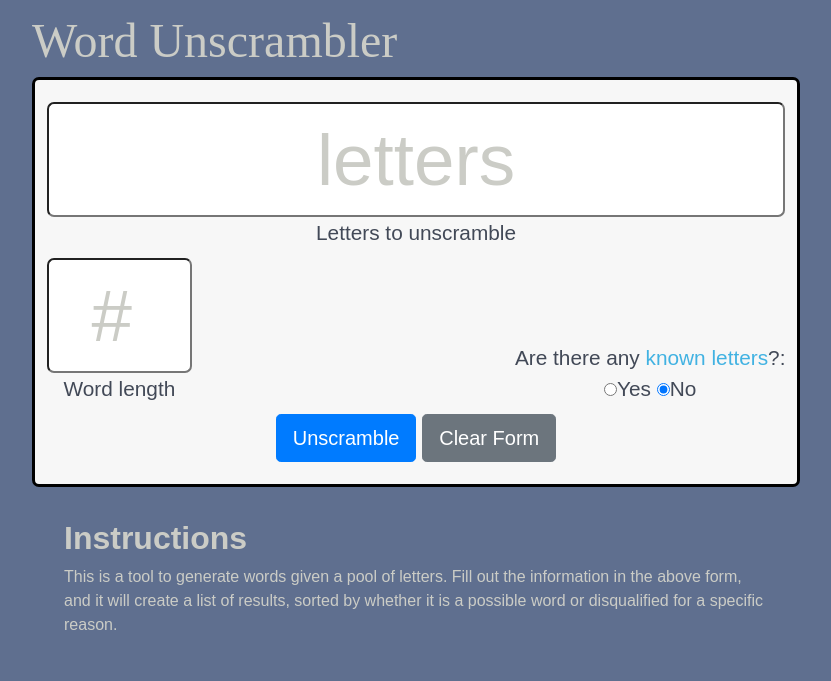
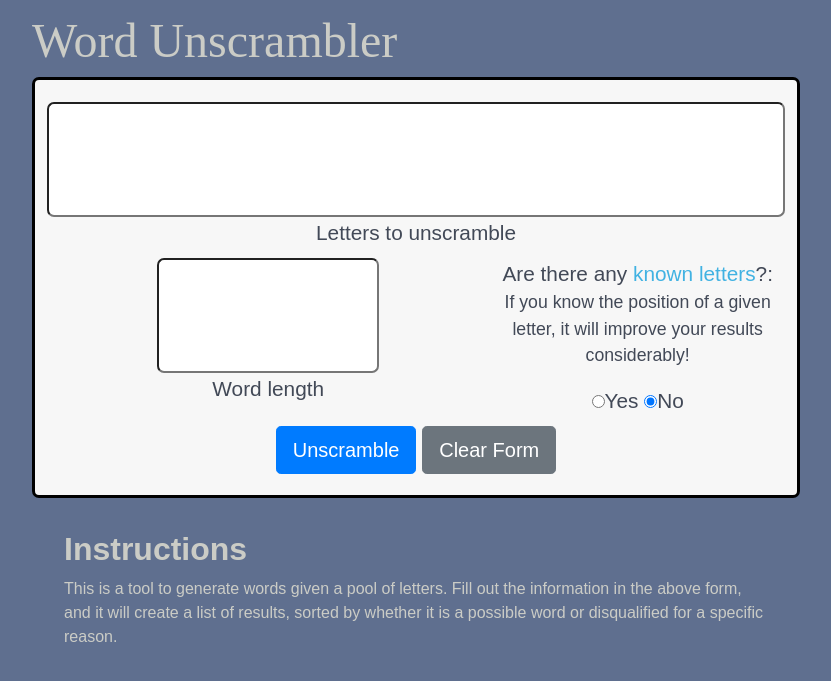
Before and after one commit to Sheyin/word-unscrambler, a Flask app: page / in a window 1280 px wide. Shown: the top 681 px of the page, without its empty margins (224-1055 px from the left). Run offline with Flask 2, Linux system fonts and the light colour scheme; some libraries are stand-ins or nearby versions; some web fonts are replaced.

Commit message:
Adjusted known entry boxes

```diff
--- a/static/styles.css
+++ b/static/styles.css
@@ -42,14 +42,14 @@ h2 {
 
 #length {
   font-size: 3.5em;
-  width: 2em;
+  width: 50%;
   border-radius: 7px;
   text-align: center;
 }
 
 .knownLetterEntry {
-  width: 1.4em;
-  font-size: 1.2em;
+  width: 2rem;
+  font-size: 1em;
   text-align: center;
   border-radius: 7px;
 }
@@ -109,6 +109,11 @@ header {
 #form-radio-box {
   margin-top: auto;
   margin-bottom: 0px;
+  max-width: 40%;
+}
+
+input [type=radio] {
+  padding: 10px;
 }
 
 .results {
--- a/static/styles.scss
+++ b/static/styles.scss
@@ -51,14 +51,14 @@ h2 {
 
 #length {
   font-size: 3.5em;
-  width: 2em;
+  width: 50%;
   border-radius: 7px;
   text-align: center;
 }
 
 .knownLetterEntry {
-  width: 1.4em;
-  font-size: 1.2em;
+  width: 2rem;
+  font-size: 1em;
   text-align: center;
   border-radius: 7px;
 }
@@ -118,6 +118,14 @@ header {
 #form-radio-box {
   margin-top: auto;
   margin-bottom: 0px;
+  max-width: 40%;
+}
+
+#form-length-box {
+}
+
+input [type="radio"] {
+  padding: 10px;
 }
 
 // Formatting the results on each card
--- a/templates/index.html
+++ b/templates/index.html
@@ -10,7 +10,6 @@
         maxlength="9"
         id="letters"
         required="required"
-        placeholder="letters"
         onchange="populateNumbers()"
         onblur="populateNumbers()"
       /><br />
@@ -19,7 +18,7 @@
 
     <!-- Second box - numbers + radio input side by side -->
     <div class="form-box-split">
-      <div>
+      <div id="length-box">
         <input
           type="number"
           name="length"
@@ -28,7 +27,6 @@
           onblur="resetPartial()"
           id="length"
           required="required"
-          placeholder="#"
         /><br />
         Word length
       </div>
@@ -39,7 +37,11 @@
           title="A character of which you know the letter and position.  Ex. a word in a crossword puzzle may have letters you know."
           id="whatisthis"
           >known letters</span
-        >?:<br />
+        >?:
+        <p class="note">
+          If you know the position of a given letter, it will improve your
+          results considerably!
+        </p>
         <input
           type="radio"
           name="known"
```
